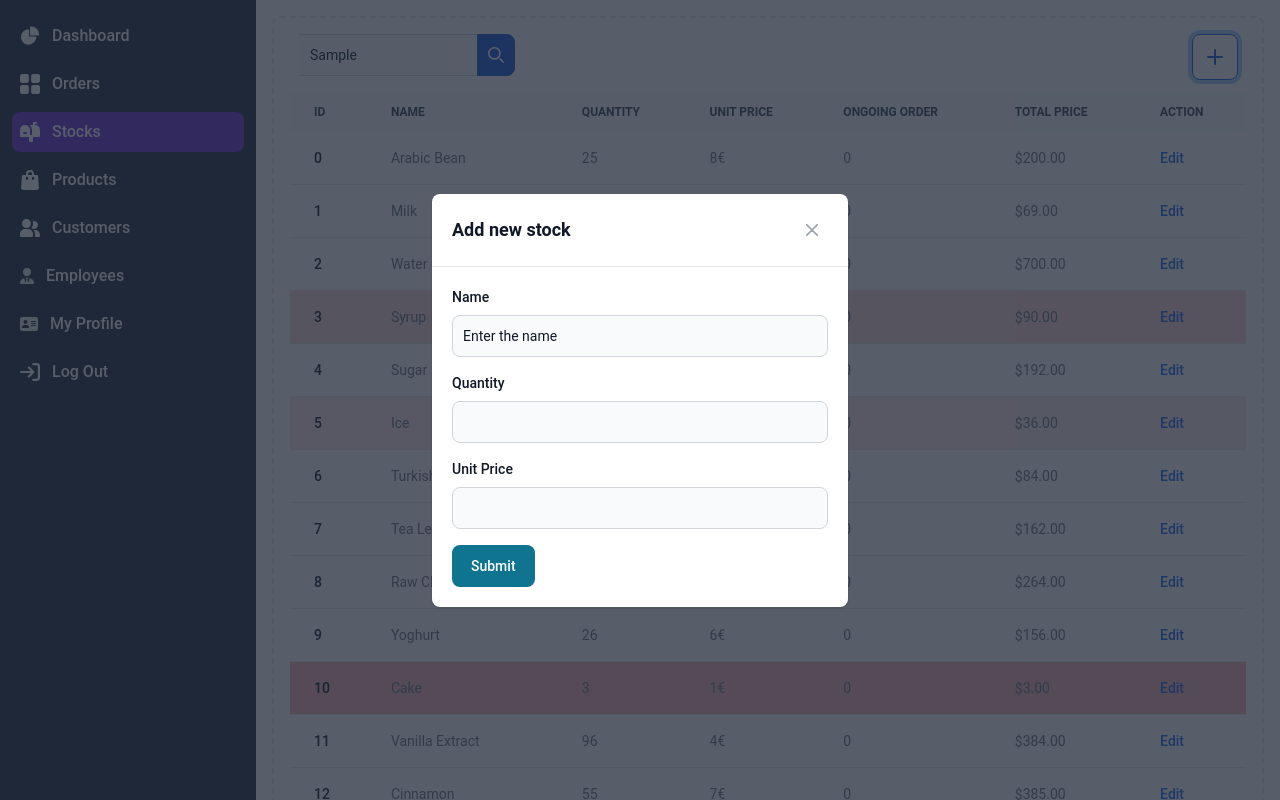
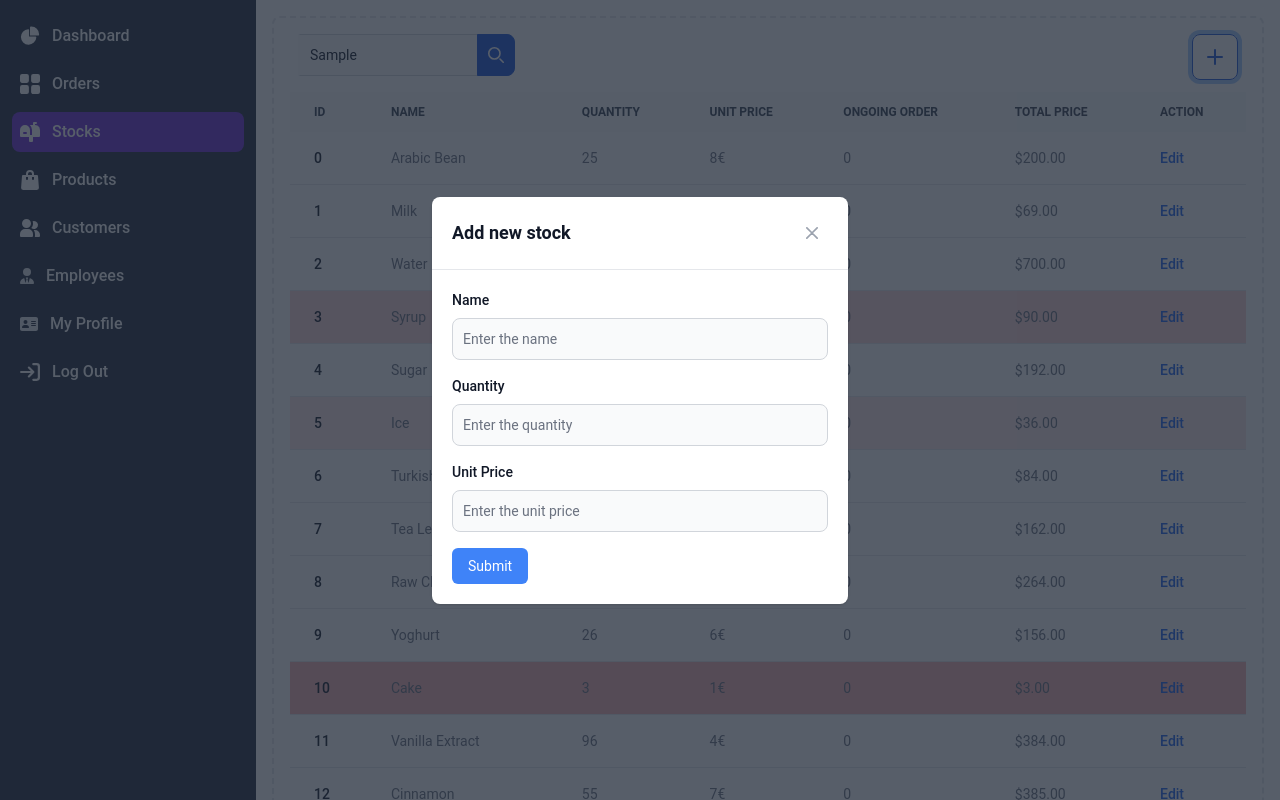
Before and after one commit to Nosver/CafeManagement, a React (Vite) app in the folder frontend/: page /stocks in a window 1280 px wide. Both pictures are taken after typing "Sample" into the empty fields and a click on the button "Add new stock". Shown: the top 800 px of the page. Built offline with nearby package versions, Linux system fonts and the light colour scheme.

Commit message:
Fixed popup's placholder and default values
Fix popup's placholder and default values for products, employees and stocks screens.

```diff
--- a/frontend/src/components/personel/ItemPopup.jsx
+++ b/frontend/src/components/personel/ItemPopup.jsx
@@ -26,20 +26,40 @@ export const ItemPopup = ({ title, inputs, closePopup, submitButtonDescription="
                         </button>
                     </div>
 
-                    <form class="p-4 md:p-5">
-                        <div class="grid gap-4 mb-4 grid-cols-2">
-                            {inputs.map(input => (
-                                <div class="col-span-2">
-                                    <label for={input.id} class="block mb-2 text-sm font-medium text-gray-900 dark:text-white">{input.label}</label>
-                                    <input type={input.type} name={input.name} id={input.id} class="bg-gray-50 border border-gray-300 text-gray-900 text-sm rounded-lg focus:ring-primary-600 focus:border-primary-600 block w-full p-2.5 dark:bg-gray-600 dark:border-gray-500 dark:placeholder-gray-400 dark:text-white dark:focus:ring-primary-500 dark:focus:border-primary-500"
-                                    defaultValue={input.placeholder} required="" />
-                                    </div>
+                    <form className="p-4 md:p-5">
+                        <div className="grid gap-4 mb-4 grid-cols-2">
+                            {inputs.map((input) => (
+                                <div className="col-span-2" key={input.id}>
+                                    <label for={input.id} className="block mb-2 text-sm font-medium text-gray-900 dark:text-white">
+                                        {input.label}
+                                    </label>
+                                    {input.placeholder ? (
+                                        <input
+                                            type={input.type}
+                                            name={input.name}
+                                            id={input.id}
+                                            className="bg-gray-50 border border-gray-300 text-gray-900 text-sm rounded-lg focus:ring-primary-600 focus:border-primary-600 block w-full p-2.5 dark:bg-gray-600 dark:border-gray-500 dark:placeholder-gray-400 dark:text-white dark:focus:ring-primary-500 dark:focus:border-primary-500"
+                                            defaultValue={input.placeholder}
+                                            required
+                                        />
+                                    ) : (
+                                        <input
+                                            type={input.type}
+                                            name={input.name}
+                                            id={input.id}
+                                            placeholder={input.hint}
+                                            className="bg-gray-50 border border-gray-300 text-gray-900 text-sm rounded-lg focus:ring-primary-600 focus:border-primary-600 block w-full p-2.5 dark:bg-gray-600 dark:border-gray-500 dark:placeholder-gray-400 dark:text-white dark:focus:ring-primary-500 dark:focus:border-primary-500"
+                                            required
+                                        />
+                                    )}
+                                </div>
                             ))}
                         </div>
-                        <Button type="submit"  >
+                        <button type="submit" className="bg-blue-500 text-white px-4 py-2 rounded-md hover:bg-blue-600 focus:outline-none focus:ring-2 focus:ring-blue-500 focus:ring-opacity-50">
                             {submitButtonDescription}
-                        </Button>
+                        </button>
                     </form>
+
                 </div>
             </div>
         </div>
--- a/frontend/src/pages/Personel/Employees.jsx
+++ b/frontend/src/pages/Personel/Employees.jsx
@@ -127,11 +127,11 @@ export const Employees = () => {
                         title="Add New Employee"
                         closePopup={closePopup}
                         inputs={[
-                          { id: 'id', label: 'Id', type: 'text', placeholder: 'Type employee id' },
-                          { id: 'fullName', label: 'Full Name', type: 'text', placeholder: 'Type employee full name' },
-                          { id: 'email', label: 'Email', type: 'text', placeholder: 'Type employee email' },
-                          { id: 'phone', label: 'Phone', type: 'text', placeholder: 'Type employee phone' },
-                          { id: 'address', label: 'Address', type: 'text', placeholder: 'Type employee address' },
+                          { id: 'id', label: 'Id', type: 'text', hint: 'Type employee id' },
+                          { id: 'fullName', label: 'Full Name', type: 'text', hint: 'Type employee full name' },
+                          { id: 'email', label: 'Email', type: 'text', hint: 'Type employee email' },
+                          { id: 'phone', label: 'Phone', type: 'text', hint: 'Type employee phone' },
+                          { id: 'address', label: 'Address', type: 'text', hint: 'Type employee address' },
                         ]}
                       />
                     }
--- a/frontend/src/pages/Personel/Products.jsx
+++ b/frontend/src/pages/Personel/Products.jsx
@@ -134,12 +134,12 @@ export const Products = () => {
                                                 title="Add New Product"
                                                 closePopup={closePopup}
                                                 inputs={[
-                                                    { id: 'name', label: 'Name', type: 'text', placeholder: 'Type product name' },
-                                                    { id: 'price', label: 'Price', type: 'number', placeholder: '$2999' },
-                                                    { id: 'category', label: 'Category', type: 'select', placeholder: 'Select category' },
-                                                    { id: 'quantity', label: 'Quantity', type: 'number', placeholder: 'Type quantity' },
-                                                    { id: 'img_path', label: 'Image Path', type: 'text', placeholder: 'Type image path' },
-                                                    { id: 'description', label: 'Product Description', type: 'textarea', placeholder: 'Write product description here' }
+                                                    { id: 'name', label: 'Name', type: 'text', hint: 'Type product name' },
+                                                    { id: 'price', label: 'Price', type: 'number', hint: '$2999' },
+                                                    { id: 'category', label: 'Category', type: 'select', hint: 'Select category' },
+                                                    { id: 'quantity', label: 'Quantity', type: 'number', hint: 'Type quantity' },
+                                                    { id: 'img_path', label: 'Image Path', type: 'text', hint: 'Type image path' },
+                                                    { id: 'description', label: 'Product Description', type: 'textarea', hint: 'Write product description here' }
                                                 ]}
                                             />
                                         }
--- a/frontend/src/pages/Personel/Stocks.jsx
+++ b/frontend/src/pages/Personel/Stocks.jsx
@@ -175,9 +175,9 @@ export const Stocks = () => {
                                         submitButtonDescription='Submit'
                                         closePopup={closePopup}
                                         inputs={[
-                                            { id: 'name', name: 'name', type: 'text', label: 'Name', placeholder: 'Enter the name' },
-                                            { id: 'quantity', name: 'quantity', type: 'number', label: 'Quantity', placeholder: 'Enter the quantity' },
-                                            { id: 'unit_price', name: 'unit_price', type: 'number', label: 'Unit Price', placeholder: 'Enter the unit price' },
+                                            { id: 'name', name: 'name', type: 'text', label: 'Name', hint: 'Enter the name'},
+                                            { id: 'quantity', name: 'quantity', type: 'number', label: 'Quantity', hint: 'Enter the quantity' },
+                                            { id: 'unit_price', name: 'unit_price', type: 'number', label: 'Unit Price', hint: 'Enter the unit price' },
                                         ]}
                                     />
                                 }
```
